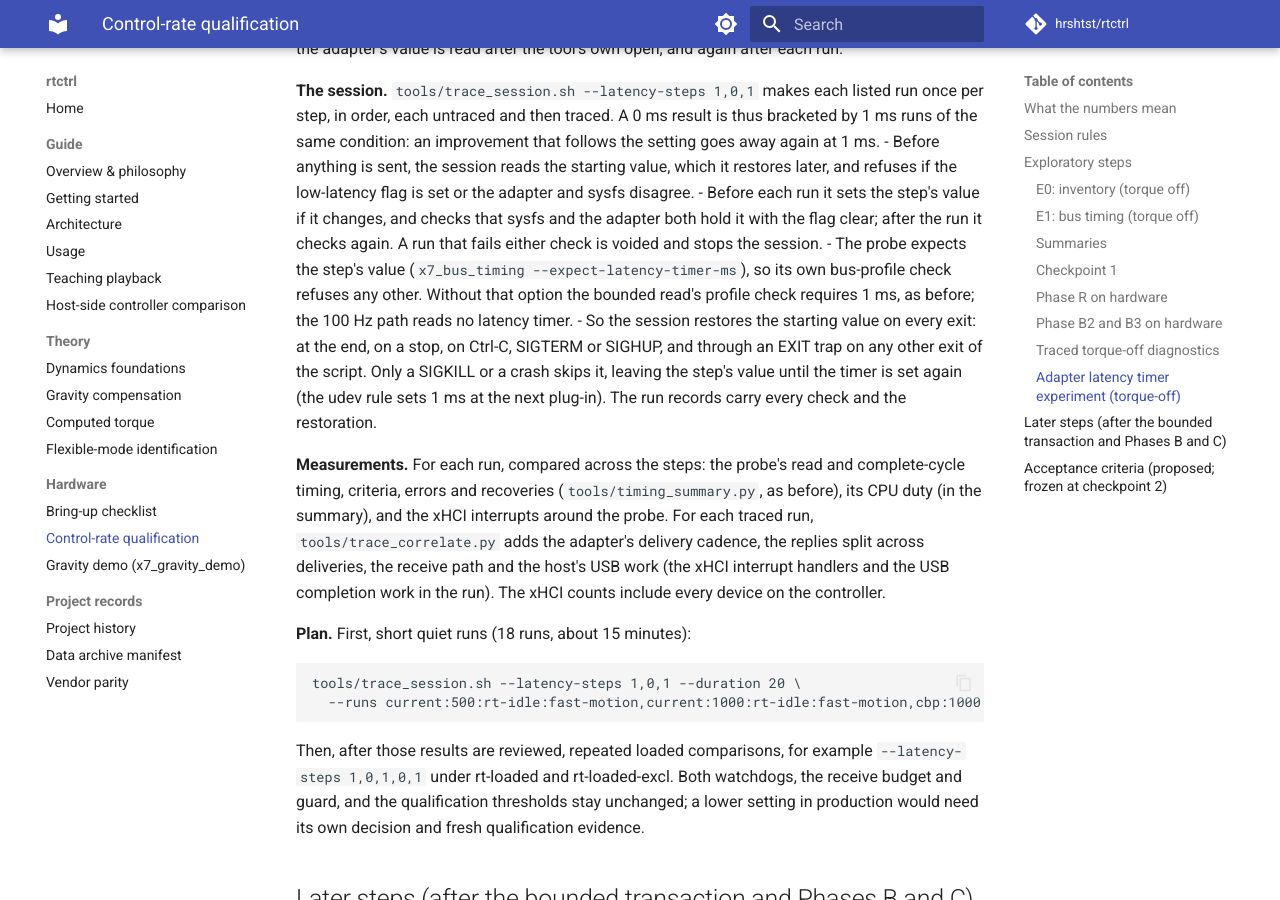
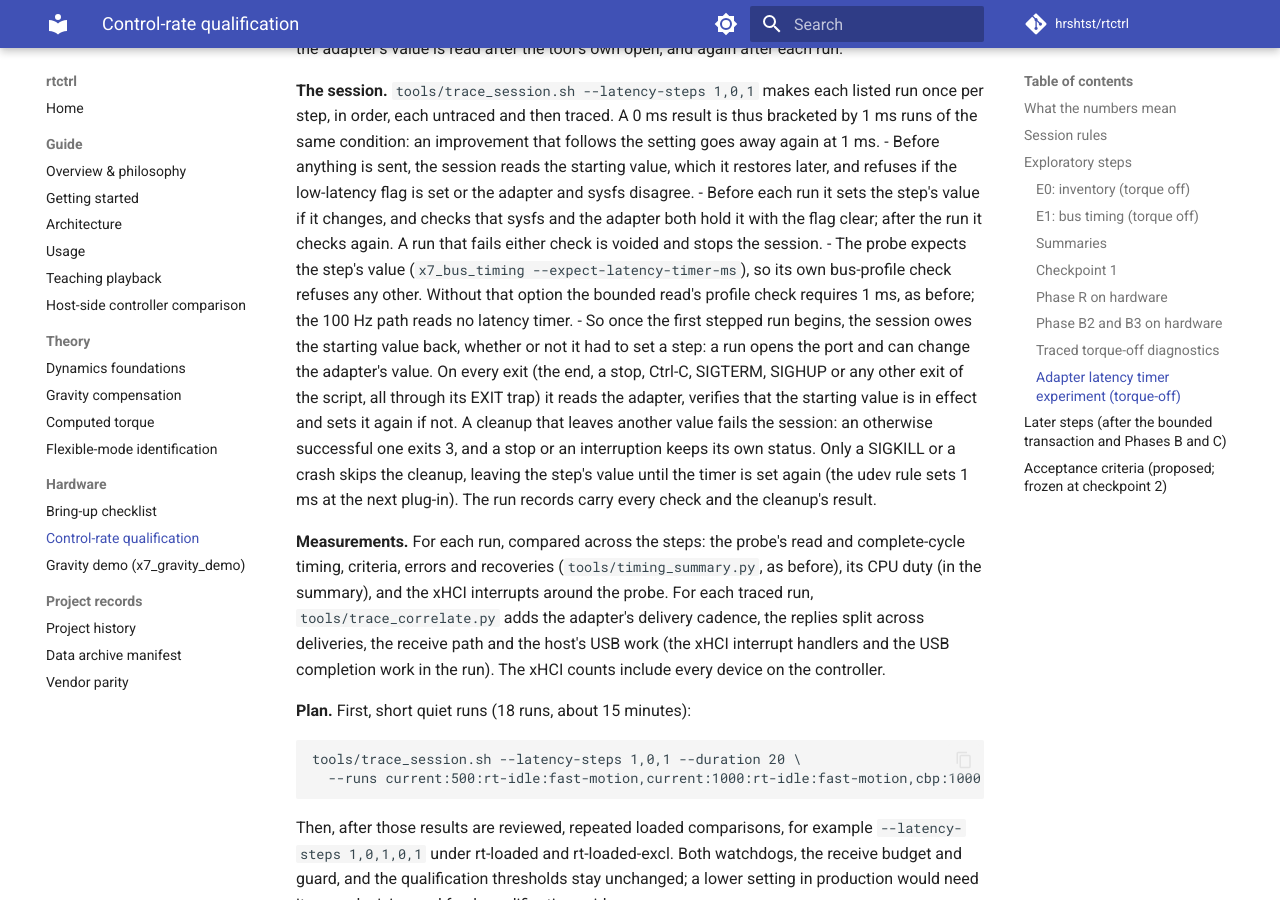
Before and after one commit to hrshtst/rtctrl, an MkDocs documentation site: the page built from docs/hardware/control-rate.md, in a window 1280 px wide and 900 px high, scrolled down 15648 px. Built offline with MkDocs 1.6.1 and Material for MkDocs 9.7.7, drawn with Linux system fonts in a browser that asks for light colours; comment, search, counter and statistics services are not loaded.

Commit message:
fix(tools): the latency experiment's cleanup is owed and can fail the session
Review of 48f6fb6, two P2 findings:

- Restoration was owed only after the session set a value. Starting at
  the first step's own value (this host's 1 ms, first step 1 ms), a run
  that changed the adapter was voided but never restored. Now the
  session owes the starting value back from the first stepped run on,
  set or not: on every exit it reads the adapter, records the starting
  value as verified when it is in effect, and sets it again otherwise.
- A failed restoration was logged but the session could exit 0. The
  cleanup now runs in one place, the EXIT trap every exit passes through
  (finish() no longer restores), with interrupts ignored while it runs. A
  cleanup that leaves another value fails the session: an otherwise
  successful one exits 3, and a stop (1) or an interruption (130) keeps
  its status. The output and the last run record give the cleanup's
  result; the script header lists the exit statuses.

Tests: starting at 1 ms with steps 1,0,1, a value changed during the
first run voids it and the cleanup sets 1 ms again (its only set); an
undisturbed session at its starting value never sets the timer and its
cleanup verifies it; a failed restoration after a completed run exits 3,
and keeps 1 on a stop and 130 on SIGTERM, each reported. Putting back
either old behavior fails the test. The reviewer's reproducer now gives
exit 1 with the timer restored (case A) and exit 3 with the failure
reported (case B).

Nothing was run on the arm; the adapter was only read (the owner's
read-only check: sysfs 1, device 1, low_latency 0).

Claude-Session: https://claude.ai/code/session_019n1vHmKvqcQXktHbT1RjBu

```diff
--- a/docs/hardware/control-rate.md
+++ b/docs/hardware/control-rate.md
@@ -693,11 +693,17 @@ that follows the setting goes away again at 1 ms.
   --expect-latency-timer-ms`), so its own bus-profile check refuses any
   other. Without that option the bounded read's profile check requires
   1 ms, as before; the 100 Hz path reads no latency timer.
-- So the session restores the starting value on every exit: at the end, on
-  a stop, on Ctrl-C, SIGTERM or SIGHUP, and through an EXIT trap on any
-  other exit of the script. Only a SIGKILL or a crash skips it, leaving the
-  step's value until the timer is set again (the udev rule sets 1 ms at the
-  next plug-in). The run records carry every check and the restoration.
+- So once the first stepped run begins, the session owes the starting
+  value back, whether or not it had to set a step: a run opens the port and
+  can change the adapter's value. On every exit (the end, a stop, Ctrl-C,
+  SIGTERM, SIGHUP or any other exit of the script, all through its EXIT
+  trap) it reads the adapter, verifies that the starting value is in effect
+  and sets it again if not. A cleanup that leaves another value fails the
+  session: an otherwise successful one exits 3, and a stop or an
+  interruption keeps its own status. Only a SIGKILL or a crash skips the
+  cleanup, leaving the step's value until the timer is set again (the udev
+  rule sets 1 ms at the next plug-in). The run records carry every check
+  and the cleanup's result.
 
 **Measurements.** For each run, compared across the steps: the probe's
 read and complete-cycle timing, criteria, errors and recoveries
```
Also changed, not shown: 2 other files.
